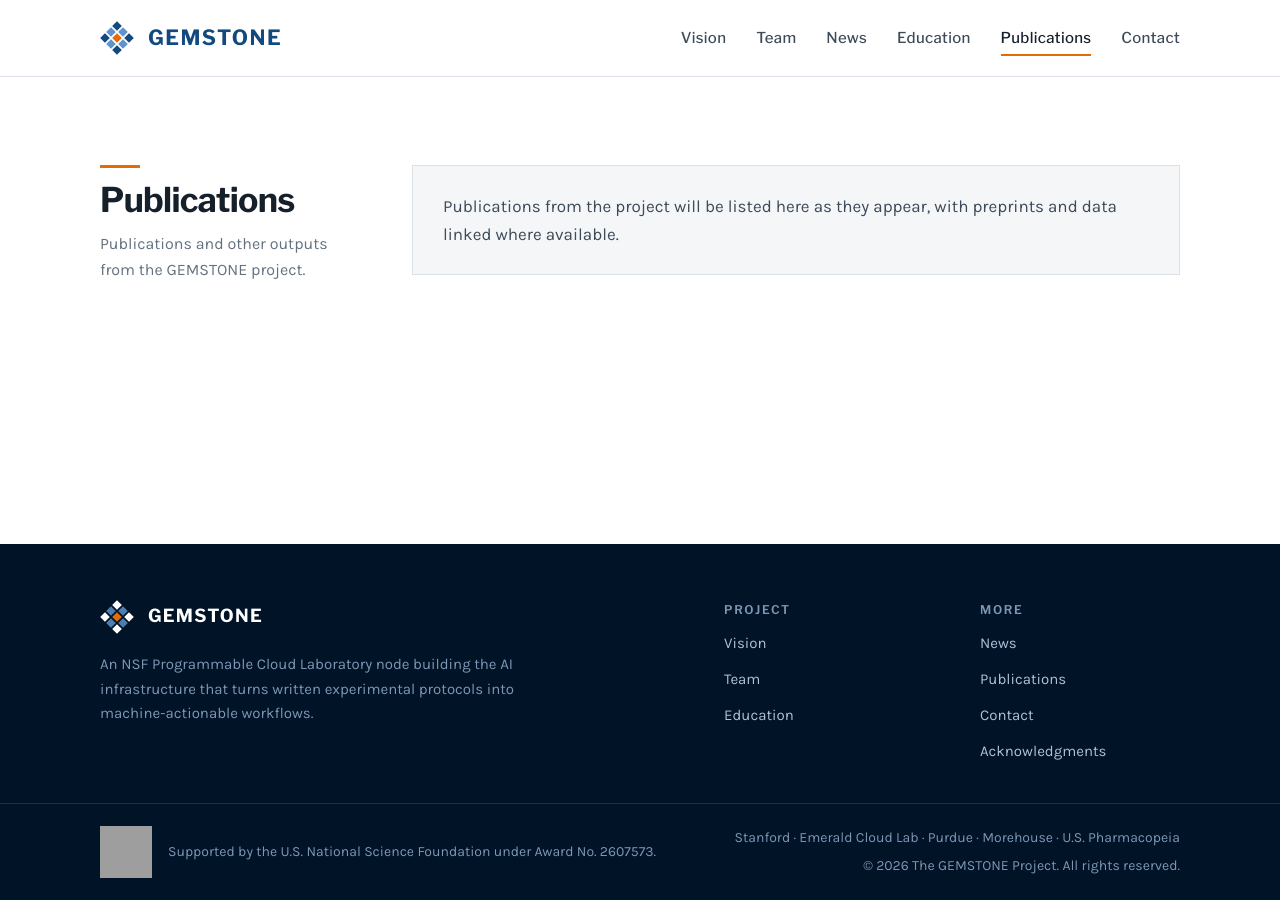
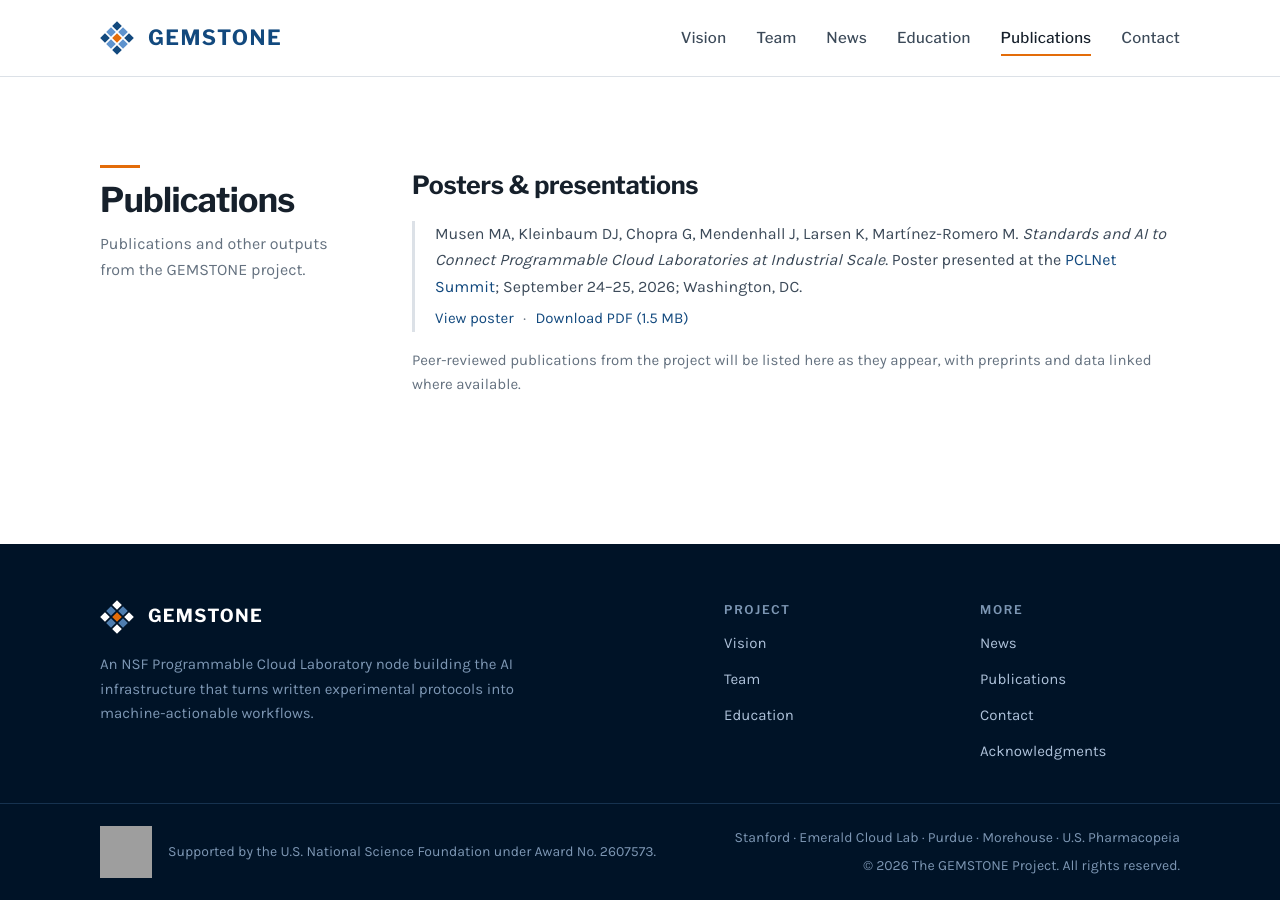
Before and after one commit to gemstonedev/gemstonedev.github.io, a Jekyll site: the page built from publications.html, in a window 1280 px wide. Built offline with Jekyll 4.4.1, drawn with Linux system fonts in a browser that asks for light colours; grey boxes are pictures that could not be loaded.

Commit message:
Add PCLNet Summit poster to publications page with modal viewer
Co-Authored-By: Claude Fable 5 <noreply@anthropic.com>

```diff
--- a/assets/css/main.css
+++ b/assets/css/main.css
@@ -325,7 +325,7 @@ img, svg { max-width: 100%; }
 }
 /* rows without a bio: identity block centers against the portrait */
 .person--brief .person__meta { grid-row: 1 / 3; align-self: center; }
-.team-note { font-size: 15px; line-height: 1.6; color: var(--quiet); }
+.team-note, .flow .team-note { font-size: 15px; line-height: 1.6; color: var(--quiet); }
 
 /* contact cells */
 .contact-cell a { font-family: var(--display); font-size: 18px; font-weight: 600; overflow-wrap: anywhere; }
@@ -392,6 +392,21 @@ a.news-item:hover { background: var(--tint); color: var(--ink); }
 
 /* citation block */
 .cite { font-family: ui-monospace, Menlo, monospace; font-size: 14px; line-height: 1.7; }
+
+/* Publication list */
+.pub-list { list-style: none; margin: 0; padding: 0; display: flex; flex-direction: column; gap: 22px; }
+.pub { border-left: 3px solid var(--rule); padding-left: 20px; }
+.pub__cite, .flow .pub__cite { font-size: 16px; line-height: 1.65; color: var(--body); margin: 0; }
+.pub__title { font-style: italic; }
+.pub__links, .flow .pub__links { margin-top: 6px; font-size: 15px; }
+.pub__sep { margin: 0 6px; color: var(--quiet); }
+
+/* Poster modal */
+.poster-modal { border: none; padding: 0; background: transparent; max-width: min(1100px, 92vw); }
+.poster-modal::backdrop { background: rgba(8, 20, 36, 0.78); }
+.poster-modal img { display: block; width: 100%; height: auto; border-radius: 4px; }
+.poster-modal__close { position: absolute; top: 8px; right: 8px; width: 36px; height: 36px; border: none; border-radius: 50%; background: rgba(8, 20, 36, 0.65); color: #fff; font-size: 22px; line-height: 1; cursor: pointer; }
+.poster-modal__close:hover { background: rgba(8, 20, 36, 0.9); }
 
 /* funder block (NSF logo + support statement) */
 .funder { display: flex; align-items: center; gap: 30px; }
--- a/publications.html
+++ b/publications.html
@@ -7,6 +7,43 @@ description: >-
   available.
 permalink: /publications/
 ---
-<div class="note">
-  <p>Publications from the project will be listed here as they appear, with preprints and data linked where available.</p>
+<div class="stack">
+  <h2>Posters &amp; presentations</h2>
+  <ol class="pub-list">
+    <li class="pub">
+      <p class="pub__cite">Musen MA, Kleinbaum DJ, Chopra G, Mendenhall J, Larsen K, Mart&iacute;nez-Romero M. <cite class="pub__title">Standards and AI to Connect Programmable Cloud Laboratories at Industrial Scale</cite>. Poster presented at the <a href="https://ebrc.org/national-network-of-ai-programmable-cloud-laboratories-summit-pcl-kickoff/">PCLNet Summit</a>; September 24&ndash;25, 2026; Washington, DC.</p>
+      <p class="pub__links">
+        <a href="#" data-poster-open>View poster</a>
+        <span class="pub__sep" aria-hidden="true">&middot;</span>
+        <a href="{{ '/assets/pubs/gemstone-poster-pclnet-summit-2026.pdf' | relative_url }}">Download PDF (1.5&nbsp;MB)</a>
+      </p>
+    </li>
+  </ol>
+  <p class="team-note">Peer-reviewed publications from the project will be listed here as they appear, with preprints and data linked where available.</p>
 </div>
+
+<dialog class="poster-modal" id="poster-dialog" aria-label="GEMSTONE poster presented at the PCLNet Summit">
+  <button class="poster-modal__close" type="button" aria-label="Close">&times;</button>
+  <a href="{{ '/assets/pubs/gemstone-poster-pclnet-summit-2026.pdf' | relative_url }}" title="Open the full-resolution PDF">
+    <img src="{{ '/assets/img/pubs/pclnet-summit-poster.jpg' | relative_url }}"
+         alt="The GEMSTONE poster presented at the PCLNet Summit: Standards and AI to Connect Programmable Cloud Laboratories at Industrial Scale."
+         loading="lazy" decoding="async">
+  </a>
+</dialog>
+<script>
+  (function () {
+    var dialog = document.getElementById('poster-dialog');
+    document.querySelectorAll('[data-poster-open]').forEach(function (link) {
+      link.addEventListener('click', function (event) {
+        event.preventDefault();
+        dialog.showModal();
+      });
+    });
+    dialog.querySelector('.poster-modal__close').addEventListener('click', function () {
+      dialog.close();
+    });
+    dialog.addEventListener('click', function (event) {
+      if (event.target === dialog) dialog.close();
+    });
+  })();
+</script>
```
Also changed, not shown: assets/img/pubs/pclnet-summit-poster.jpg (added), 1 other file.
